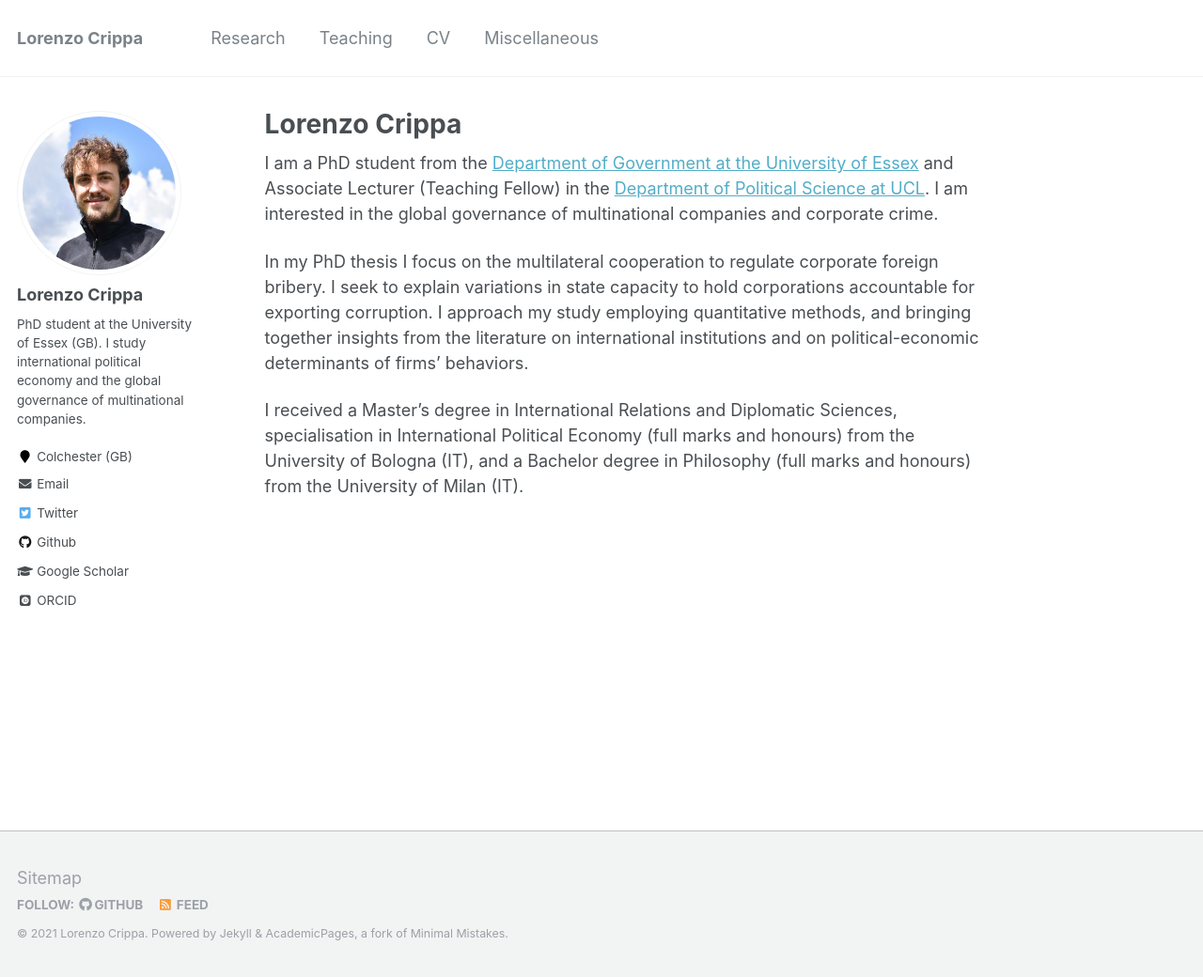
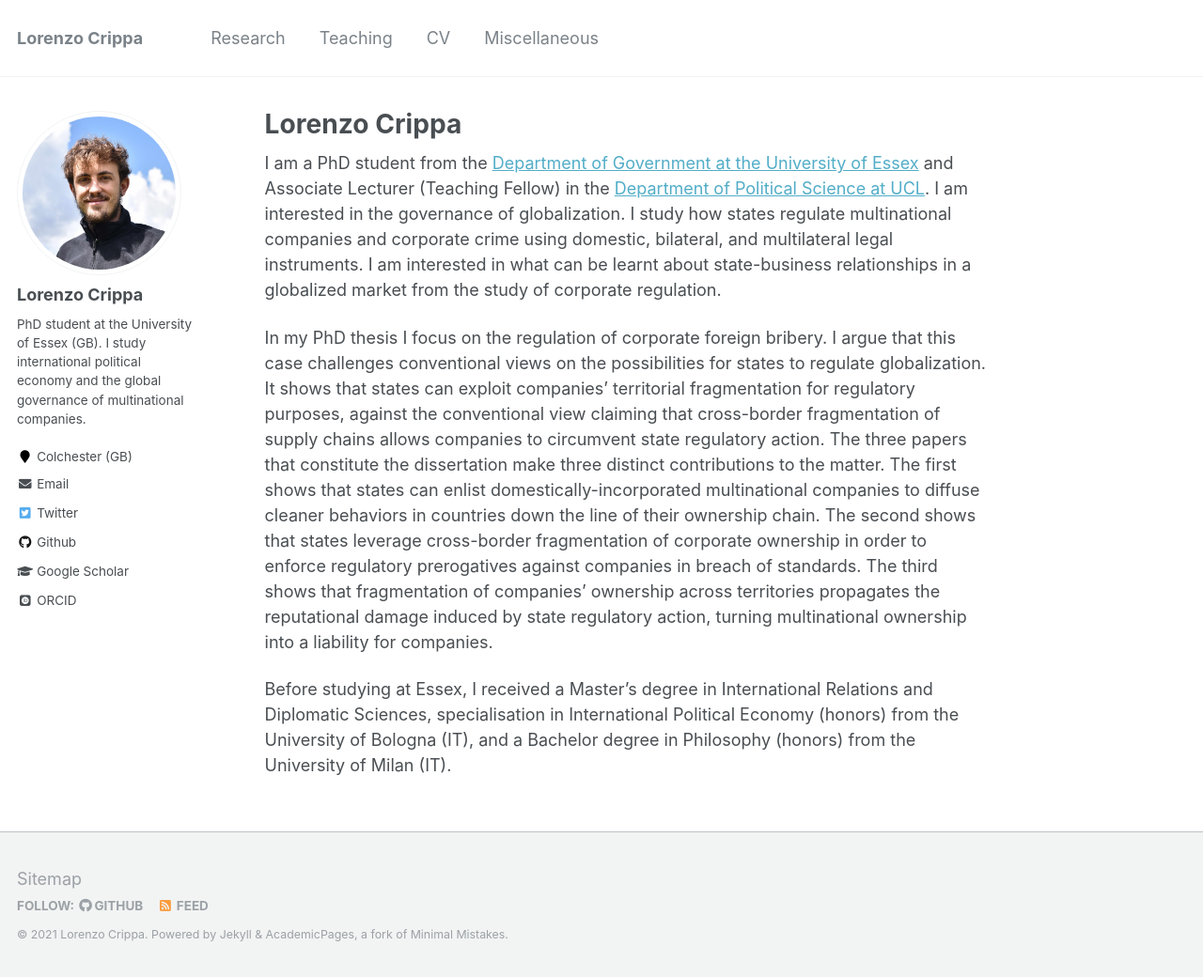
Before and after one commit to lorenzo-crippa/lorenzo-crippa.github.io, a Jekyll site: the page built from _pages/about.md, in a window 1280 px wide and 1040 px high. Shown: the whole window at 94% size. Built offline with Jekyll 4.4.1, drawn with Linux system fonts in a browser that asks for light colours; some web fonts are replaced.

Commit message:
Include summary thesis

```diff
--- a/_pages/about.md
+++ b/_pages/about.md
@@ -8,8 +8,8 @@ redirect_from:
   - /about.html
 ---
 
-I am a PhD student from the [Department of Government at the University of Essex](https://www.essex.ac.uk/people/cripp64301/lorenzo-crippa) and Associate Lecturer (Teaching Fellow) in the [Department of Political Science at UCL](https://www.ucl.ac.uk/political-science/people/academic-teaching-and-research-staff/lorenzo-crippa). I am interested in the global governance of multinational companies and corporate crime.
+I am a PhD student from the [Department of Government at the University of Essex](https://www.essex.ac.uk/people/cripp64301/lorenzo-crippa) and Associate Lecturer (Teaching Fellow) in the [Department of Political Science at UCL](https://www.ucl.ac.uk/political-science/people/academic-teaching-and-research-staff/lorenzo-crippa). I am interested in the governance of globalization. I study how states regulate multinational companies and corporate crime using domestic, bilateral, and multilateral legal instruments. I am interested in what can be learnt about state-business relationships in a globalized market from the study of corporate regulation.
 
-In my PhD thesis I focus on the multilateral cooperation to regulate corporate foreign bribery. I seek to explain variations in state capacity to hold corporations accountable for exporting corruption. I approach my study employing quantitative methods, and bringing together insights from the literature on international institutions and on political-economic determinants of firms' behaviors.
+In my PhD thesis I focus on the regulation of corporate foreign bribery. I argue that this case challenges conventional views on the possibilities for states to regulate globalization. It shows that states can exploit companies' territorial fragmentation for regulatory purposes, against the conventional view claiming that cross-border fragmentation of supply chains allows companies to circumvent state regulatory action. The three papers that constitute the dissertation make three distinct contributions to the matter. The first shows that states can enlist domestically-incorporated multinational companies to diffuse cleaner behaviors in countries down the line of their ownership chain. The second shows that states leverage cross-border fragmentation of corporate ownership in order to enforce regulatory prerogatives against companies in breach of standards. The third shows that fragmentation of companies' ownership across territories propagates the reputational damage induced by state regulatory action, turning multinational ownership into a liability for companies.
 
-I received a Master's degree in International Relations and Diplomatic Sciences, specialisation in International Political Economy (full marks and honours) from the University of Bologna (IT), and a Bachelor degree in Philosophy (full marks and honours) from the University of Milan (IT).
+Before studying at Essex, I received a Master's degree in International Relations and Diplomatic Sciences, specialisation in International Political Economy (honors) from the University of Bologna (IT), and a Bachelor degree in Philosophy (honors) from the University of Milan (IT).
```
